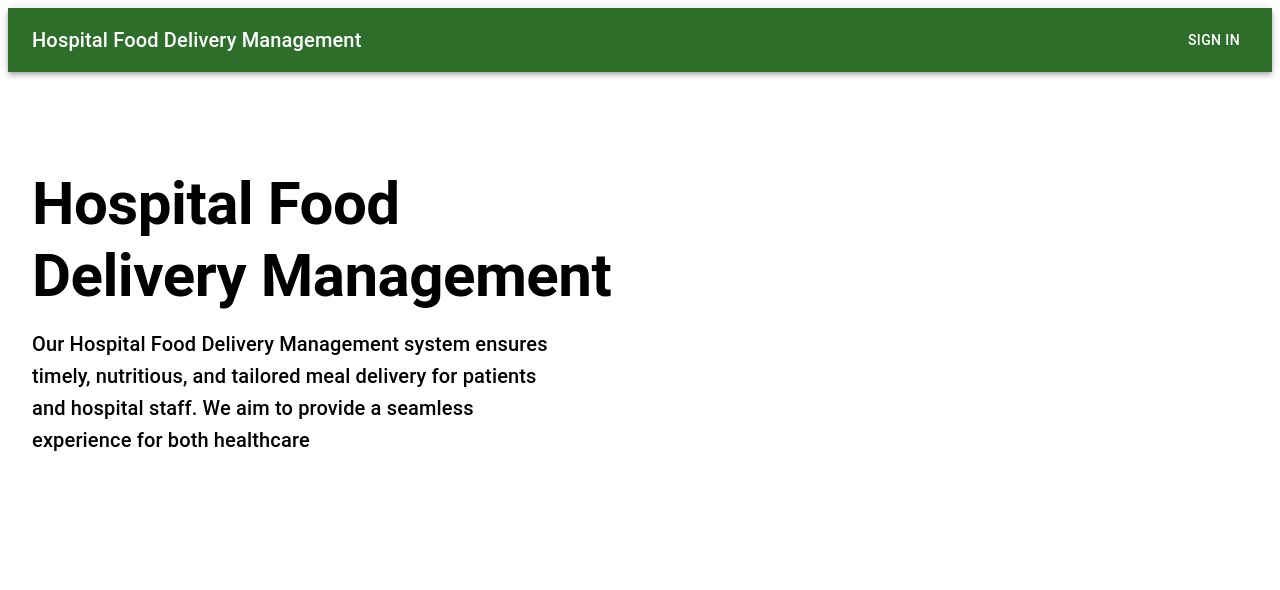
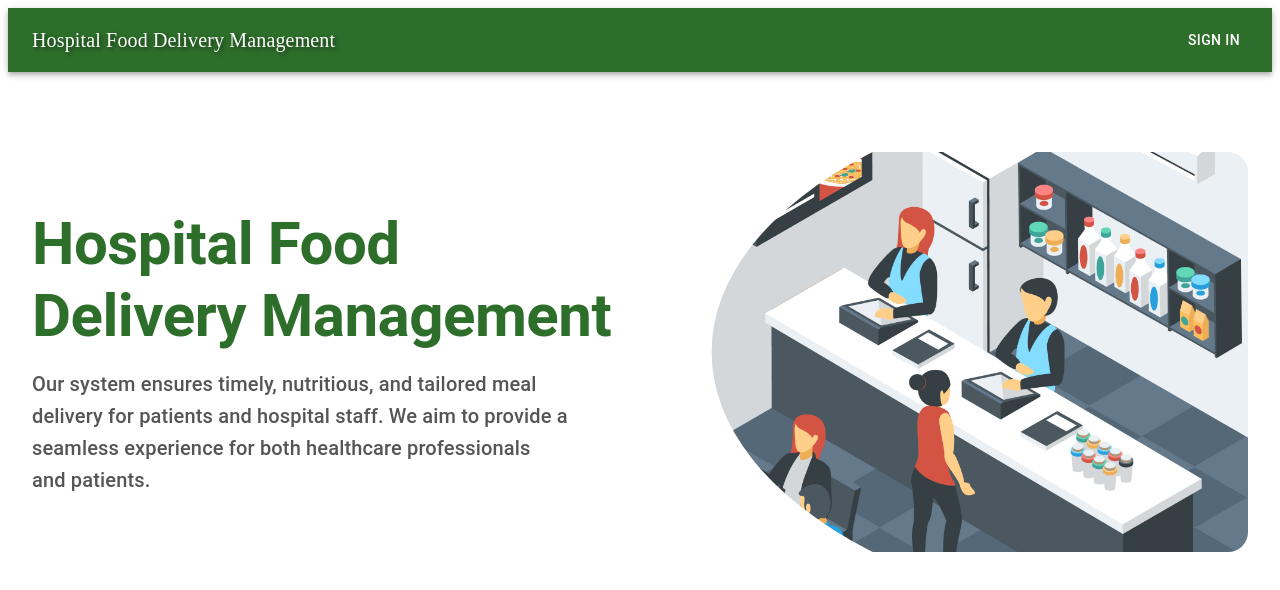
Before and after one commit to Tehraankhan/Hospital-Food-Delivery-Management, a React (Create React App) app in the folder frontend/: page / in a window 1280 px wide. Shown: the top 590 px of the page. Built offline with nearby package versions, Linux system fonts and the light colour scheme; no server answers.

Commit message:
added canteen image

```diff
--- a/frontend/src/pages/HomePage.js
+++ b/frontend/src/pages/HomePage.js
@@ -8,51 +8,74 @@ import {
   Grid,
   Box,
 } from "@mui/material";
-import { useNavigate } from "react-router-dom";
-// import ResumeImage from "./path-to-your-image.jpg"; // Replace with actual image path
 import { Link } from "react-router-dom";
+import ResumeImage from "./Canteen.jpg"; // Image Import
 
 const HomePage = () => {
-  const navigate = useNavigate();
-
   return (
     <>
+      {/* Navbar */}
       <AppBar position="sticky" sx={{ background: "#2e6e2b" }}>
         <Toolbar>
-          <Typography variant="h6" component="div" sx={{ flexGrow: 1 }}>
+          <Typography
+            variant="h6"
+            component="div"
+            sx={{
+              flexGrow: 1,
+              fontFamily: '"Pacifico", cursive',
+              textShadow: "2px 2px 4px rgba(0, 0, 0, 0.5)", // Text Shadow
+              color: "white",
+            }}
+          >
             Hospital Food Delivery Management
           </Typography>
-          <Link to={{ pathname: "/Signin" }} style={{color:"white"}}>
-          <Button color="inherit">
-            Sign In
-          </Button></Link>
+          <Link to="/Signin" style={{ color: "white", textDecoration: "none" }}>
+            <Button color="inherit">Sign In</Button>
+          </Link>
         </Toolbar>
       </AppBar>
 
+      {/* Main Section */}
       <Container maxWidth="xl" sx={{ mt: 10 }}>
-        <Grid container spacing={3} justifyContent="center" alignItems="center">
+        <Grid container spacing={3} alignItems="center">
+          {/* Left Side - Text Content */}
           <Grid item xs={12} md={6}>
             <Box sx={{ textAlign: "left", animation: "fade-up 1s" }}>
               <Typography
                 variant="h2"
-                sx={{ mt: 2, fontSize: "60px", fontWeight: "bold" }}
+                sx={{
+                  fontSize: { xs: "40px", md: "60px" },
+                  fontWeight: "bold",
+                  color: "#2e6e2b",
+                }}
               >
                 Hospital Food Delivery Management
               </Typography>
               <Typography
                 variant="h6"
-                sx={{ mt: 2, fontSize: "20px", width: "90%" }}
+                sx={{ mt: 2, fontSize: "20px", width: "90%", color: "#555" }}
               >
-                Our Hospital Food Delivery Management system ensures timely,
-                nutritious, and tailored meal delivery for patients and hospital
-                staff. We aim to provide a seamless experience for both
-                healthcare
+                Our system ensures timely, nutritious, and tailored meal
+                delivery for patients and hospital staff. We aim to provide a
+                seamless experience for both healthcare professionals and
+                patients.
               </Typography>
             </Box>
           </Grid>
 
+          {/* Right Side - Image with Curved Design */}
           <Grid item xs={12} md={6}>
-            <Box sx={{ textAlign: "center", animation: "fade-left 1s" }}></Box>
+            <Box
+              sx={{
+                width: "100%",
+                height: "400px",
+                backgroundImage: `url(${ResumeImage})`,
+                backgroundSize: "cover",
+                backgroundPosition: "center",
+                clipPath: "ellipse(90% 70% at 100% 50%)", // Curved effect
+                borderRadius: "20px",
+              }}
+            />
           </Grid>
         </Grid>
       </Container>
```
Also changed, not shown: frontend/src/pages/Canteen.jpg (added).
